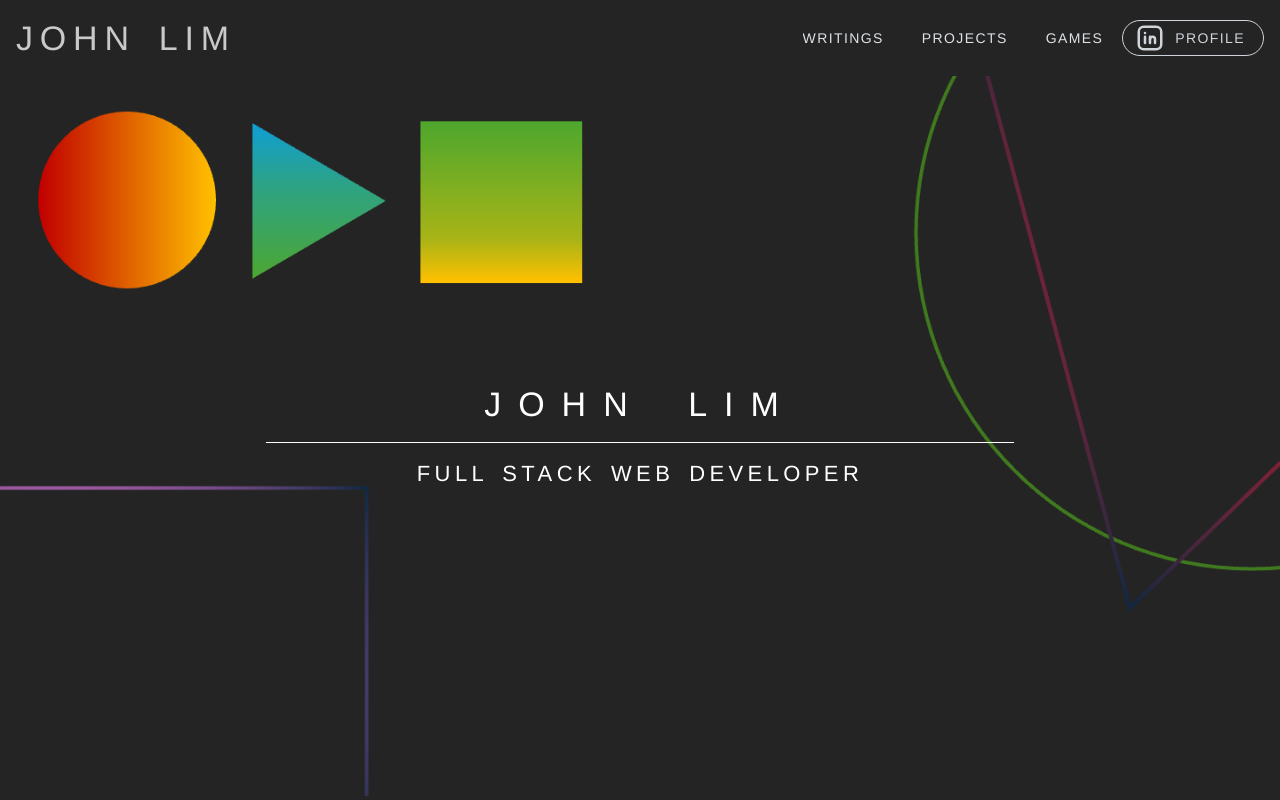
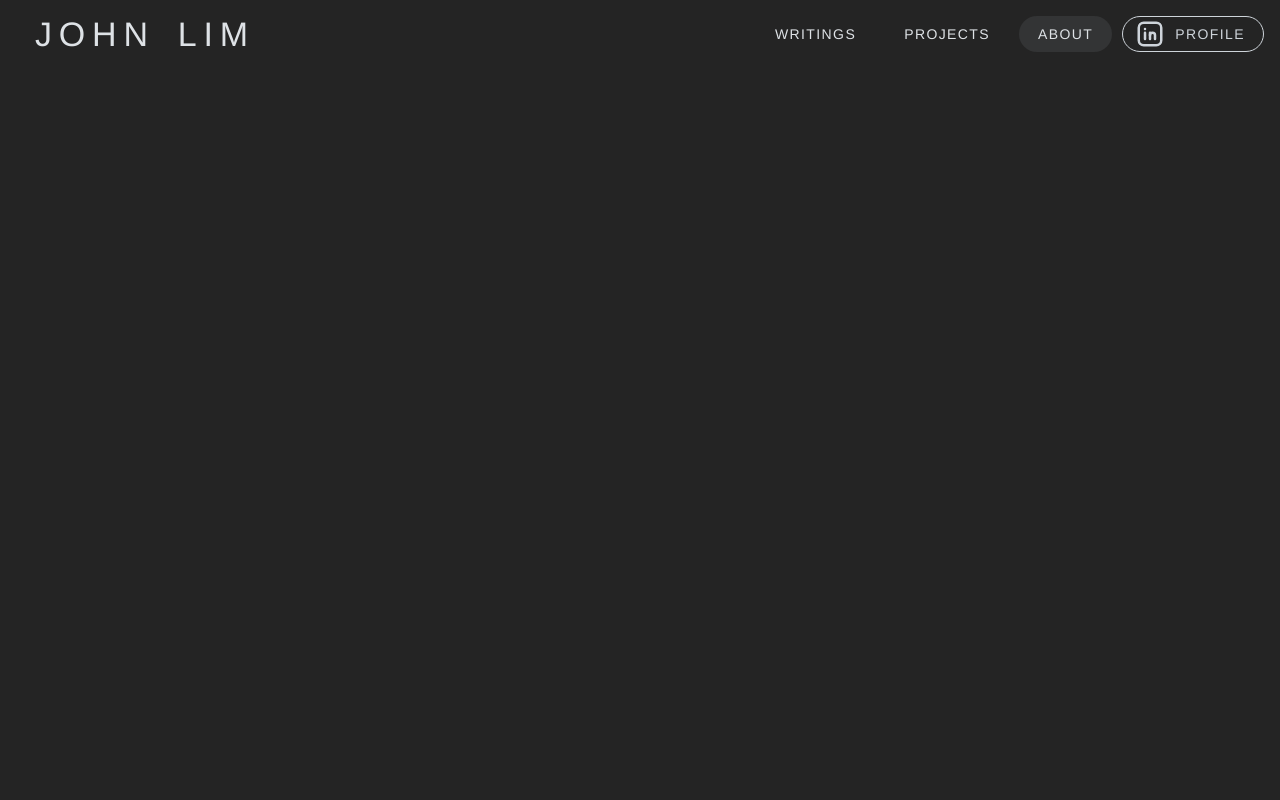
Before and after one commit to johnlim2019/portfolio-web, a React (Vite) app: page /about in a window 1280 px wide. Shown: the top 800 px of the page. Built offline with nearby package versions, Linux system fonts and the light colour scheme.

Commit message:
feat: router added, and about page

```diff
--- a/src/App.tsx
+++ b/src/App.tsx
@@ -1,9 +1,14 @@
+import { Route, Routes } from 'react-router-dom'
 import HomePage from './pages/Home/Home'
+import About from './pages/About/About'
 
 function App(): JSX.Element {
     return (
         <>
-            <HomePage />
+            <Routes>
+                <Route path='/' element={<HomePage />}></Route>
+                <Route path='/about' element={<About />}></Route>
+            </Routes>
         </>
     )
 }
--- /dev/null
+++ b/src/components/TopBar/TopBar.css
@@ -0,0 +1,4 @@
+#topBarContainer {
+    display: flex;
+    gap: 10px
+}
--- a/src/components/TopBar/TopBar.tsx
+++ b/src/components/TopBar/TopBar.tsx
@@ -3,6 +3,8 @@ import { IconBrandLinkedin } from '@tabler/icons-react';
 import { TopBarEnum } from '../../enum/TopBarEnum';
 import "../../assets/titles.css"
 import "../../assets/buttons.css"
+import "./TopBar.css"
+import { useNavigate } from 'react-router-dom';
 
 interface IProps {
     currentPage: TopBarEnum
@@ -10,22 +12,26 @@ interface IProps {
 
 function TopBar(props: IProps): JSX.Element {
 
+    const navigate = useNavigate();
+
     return (
         <>
             <Container size="xl" p='md'>
                 <Group justify='space-between'>
                     <div>
                         <Group>
-                            <Title fw={100} tt="uppercase" className='homeTitleText2'>John Lim </Title>
+                            <Button variant='transparent' className='minimalUnderlineButton' onClick={() => { navigate("/") }}>
+                                <Title fw={100} tt="uppercase" className='homeTitleText2'>John Lim </Title>
+                            </Button>
                         </Group>
                     </div>
-                    <div>
-                        {props.currentPage == TopBarEnum.WRITINGS && <Button radius='xl' variant='light'>Writings</Button>}
+                    <div id='topBarContainer'>
+                        {props.currentPage == TopBarEnum.WRITINGS && <Button radius='xl' variant='light' >Writings</Button>}
                         {props.currentPage != TopBarEnum.WRITINGS && <Button radius='xl' variant='transparent' className='minimalUnderlineButton' >Writings</Button>}
-                        {props.currentPage == TopBarEnum.PROJECTS && <Button radius='xl' variant='light'>Projects</Button>}
+                        {props.currentPage == TopBarEnum.PROJECTS && <Button radius='xl' variant='light' >Projects</Button>}
                         {props.currentPage != TopBarEnum.PROJECTS && <Button radius='xl' variant='transparent' className='minimalUnderlineButton'>Projects</Button>}
-                        {props.currentPage == TopBarEnum.GAMES && <Button radius='xl' variant='light'>Games</Button>}
-                        {props.currentPage != TopBarEnum.GAMES && <Button radius='xl' variant='transparent' className='minimalUnderlineButton'>Games</Button>}
+                        {props.currentPage == TopBarEnum.ABOUT && <Button radius='xl' variant='light' >About</Button>}
+                        {props.currentPage != TopBarEnum.ABOUT && <Button radius='xl' variant='transparent' onClick={() => { navigate("/about") }} className='minimalUnderlineButton'>About</Button>}
                         <a href="https://www.linkedin.com/in/lim-jie-sheng-john-baa3731a1/" rel="noopenernoreferrer">
                             <Button radius='xl' variant='outline' leftSection={
                                 <IconBrandLinkedin size={30} />
--- a/src/enum/TopBarEnum.ts
+++ b/src/enum/TopBarEnum.ts
@@ -2,7 +2,8 @@ export enum TopBarEnum {
     WRITINGS = "Writings",
     PROJECTS = "PROJECTS",
     HOME = "HOME",
-    GAMES = "GAMES"
+    GAMES = "GAMES",
+    ABOUT = "ABOUT"
 }
 
 export function string2CountTopBarEnum(input: string): string {
@@ -15,6 +16,8 @@ export function string2CountTopBarEnum(input: string): string {
             return TopBarEnum.PROJECTS
         case TopBarEnum.GAMES:
             return TopBarEnum.GAMES
+        case TopBarEnum.ABOUT:
+            return TopBarEnum.ABOUT
         default:
             throw new Error("IllegalArgumentError")
     }
--- a/src/main.tsx
+++ b/src/main.tsx
@@ -5,11 +5,14 @@ import { MantineProvider } from '@mantine/core';
 import { theme } from './theme.ts';
 import '@mantine/core/styles.css';
 import '@mantine/notifications/styles.css';
+import { BrowserRouter } from 'react-router-dom';
 
-ReactDOM.createRoot(document.getElementById('root') as HTMLElement).render(
+ReactDOM.createRoot(document.getElementById('root')!).render(
     <React.StrictMode>
-        <MantineProvider defaultColorScheme='dark' theme={theme}>
-            <App />
-        </MantineProvider>
+        <BrowserRouter>
+            <MantineProvider defaultColorScheme='dark' theme={theme}>
+                <App />
+            </MantineProvider>
+        </BrowserRouter>
     </React.StrictMode >
 )
--- /dev/null
+++ b/src/pages/About/About.tsx
@@ -0,0 +1,17 @@
+import TopBar from "../../components/TopBar/TopBar"
+import { TopBarEnum } from "../../enum/TopBarEnum"
+
+
+function About(): JSX.Element {
+    return (
+        <>
+            <TopBar currentPage={TopBarEnum.ABOUT} />
+            <div>
+
+            </div>
+        </>
+
+    )
+
+}
+export default About
```
